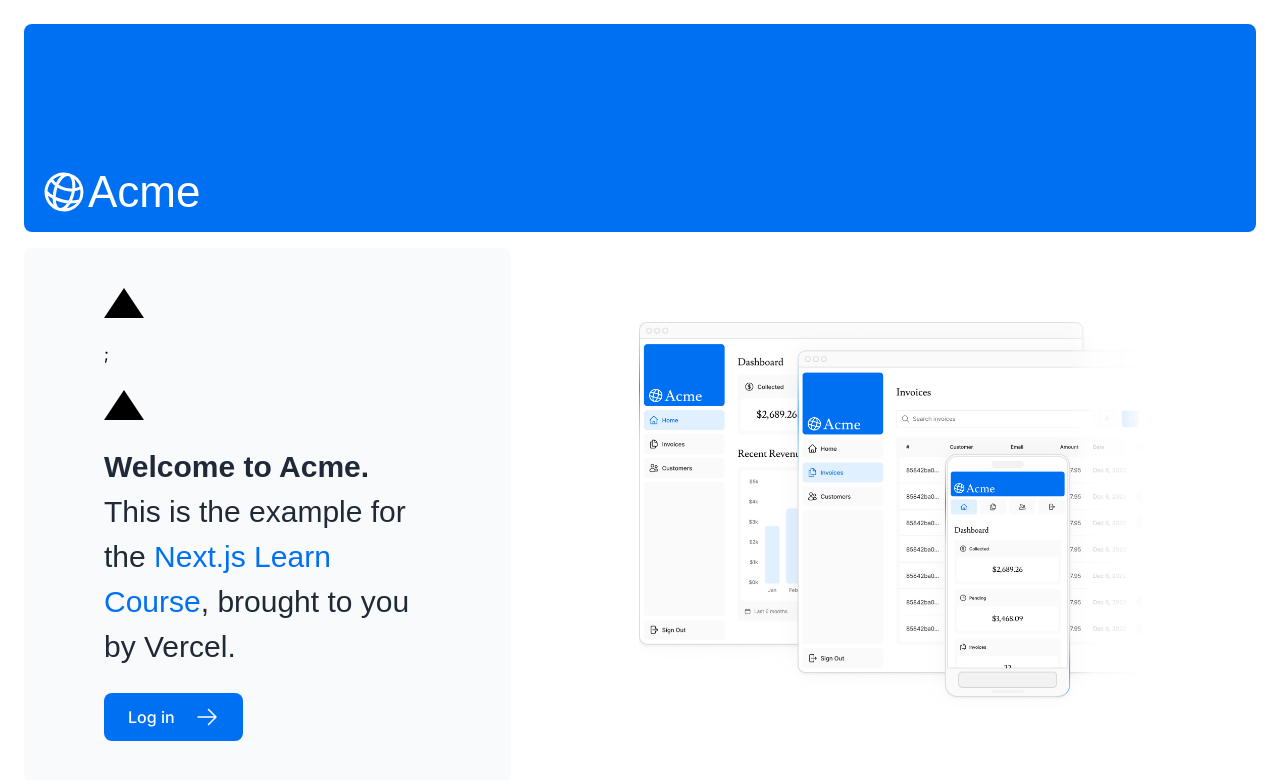
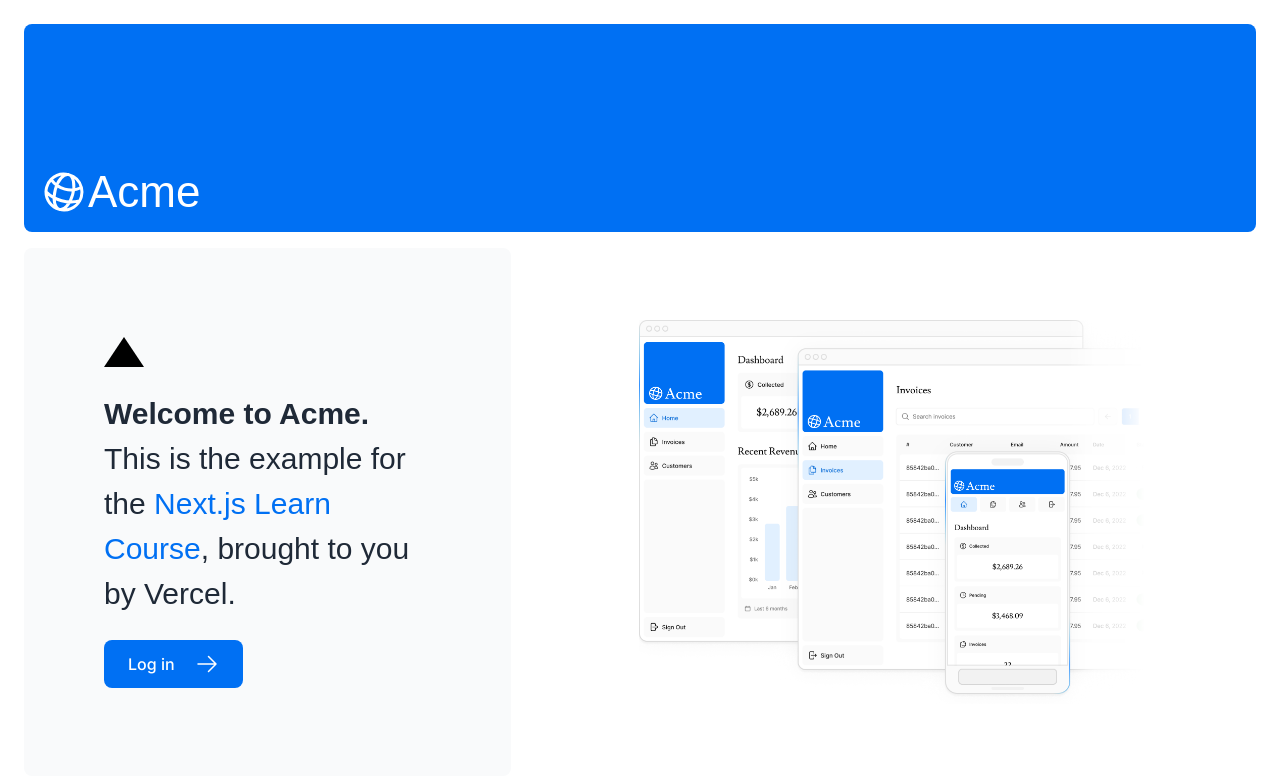
Before and after one commit to echanovevaro/Nextjs14-Dashdoard, a Next.js app: page / in a window 1280 px wide. Shown: the top 780 px of the page. Built offline with nearby package versions, Linux system fonts and the light colour scheme; a web font is replaced by a local one.

Commit message:
remove triangle
Signed-off-by: echanovevaro <30557018+echanovevaro@users.noreply.github.com>

```diff
--- a/app/page.tsx
+++ b/app/page.tsx
@@ -17,13 +17,15 @@
       </div>
       <div className="mt-4 flex grow flex-col gap-4 md:flex-row">
         <div className="flex flex-col justify-center gap-6 rounded-lg bg-gray-50 px-6 py-10 md:w-2/5 md:px-20">
-          <div className={styles.shape}></div>;
           <div className="h-0 w-0 border-b-[30px] border-l-[20px] border-r-[20px] border-b-black border-l-transparent border-r-transparent" />
           <p
             className={`text-xl text-gray-800 md:text-3xl md:leading-normal ${lusitana.className}`}
           >
             <strong>Welcome to Acme.</strong> This is the example for the{" "}
-            <a href="https://nextjs.org/learn/" className="text-blue-500">
+            <a
+              href="https://nextjs.org/learn/"
+              className="text-blue-500"
+            >
               Next.js Learn Course
             </a>
             , brought to you by Vercel.
```
